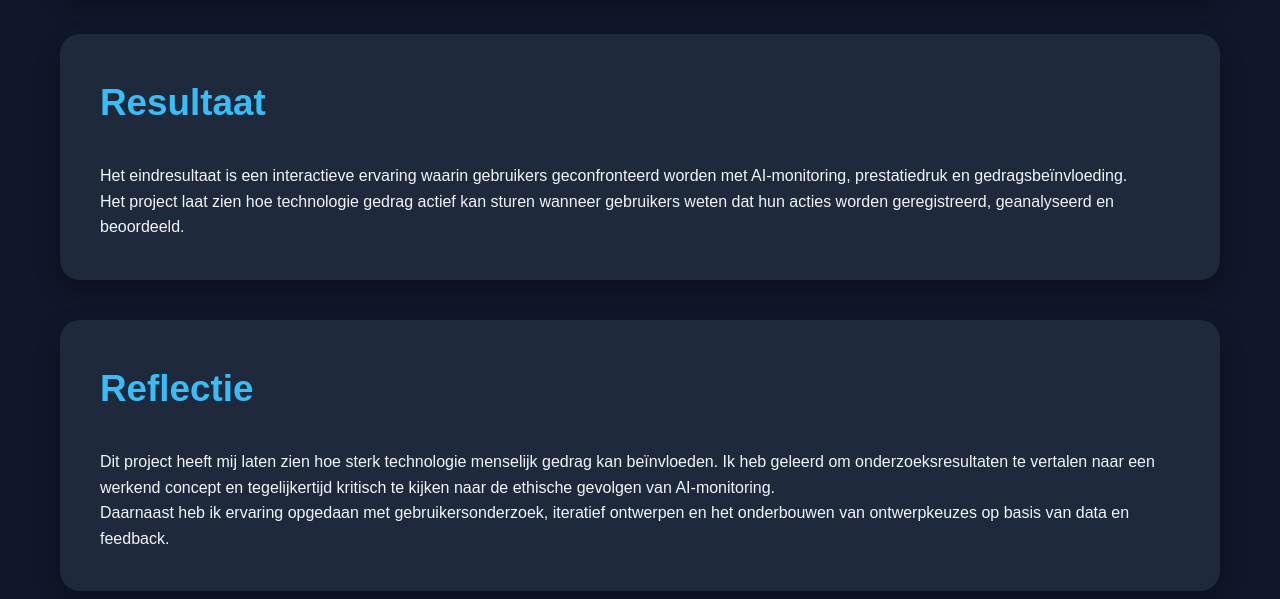
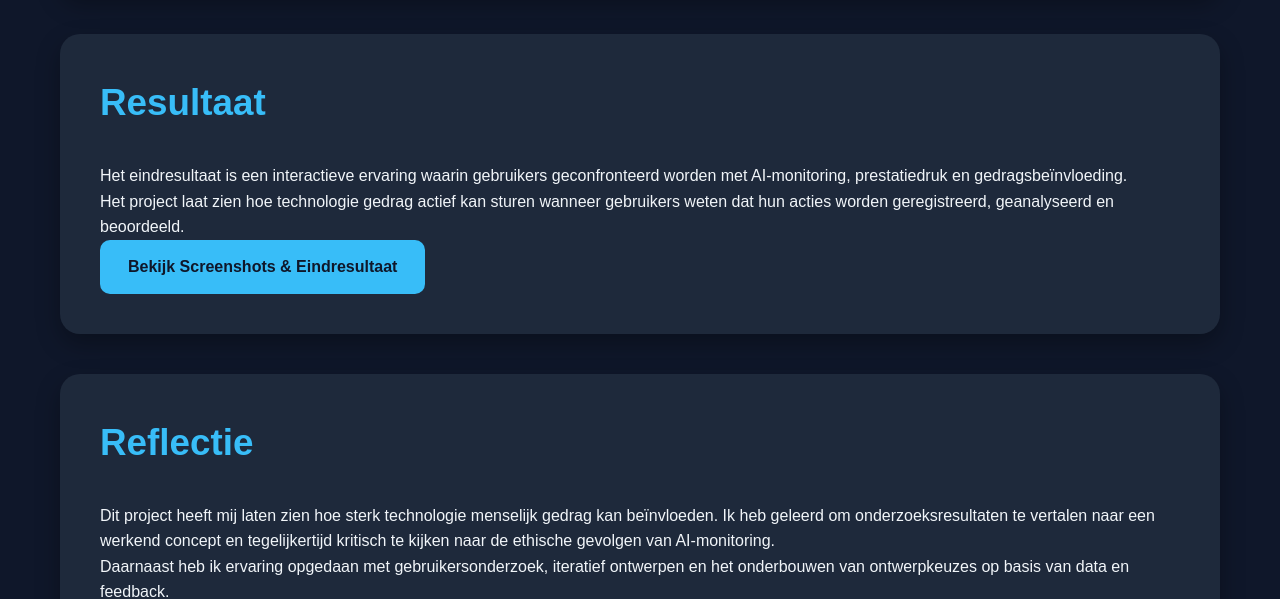
Before and after one commit to rrpeppel-gif/portfolio, a Flask app: page /punishing-home in a window 1280 px wide. Shown: the part 5299-5898 px from the top of the page. Run offline with Flask 3, Linux system fonts and the light colour scheme.

Commit message:
Update punishing-home.html

```diff
--- a/templates/punishing-home.html
+++ b/templates/punishing-home.html
@@ -437,7 +437,9 @@
                 geanalyseerd en beoordeeld.
             </p>
 
-            <!-- Voeg hier eventueel screenshots van het eindproduct toe -->
+            <a href="/punishing-home-resultaten" class="btn">
+                Bekijk Screenshots & Eindresultaat
+            </a>
 
         </section>
 
```
